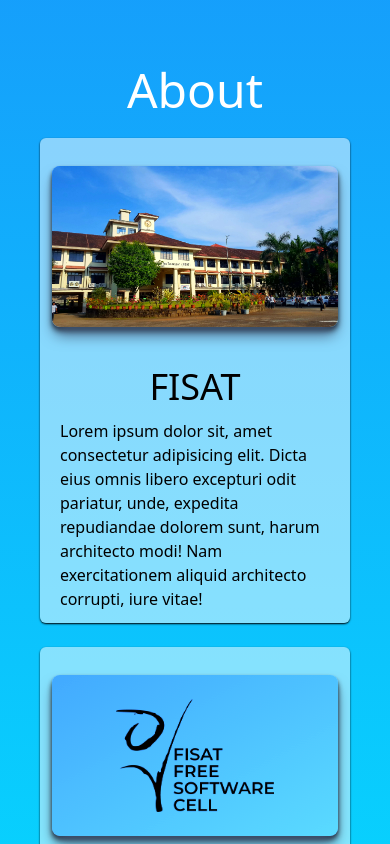
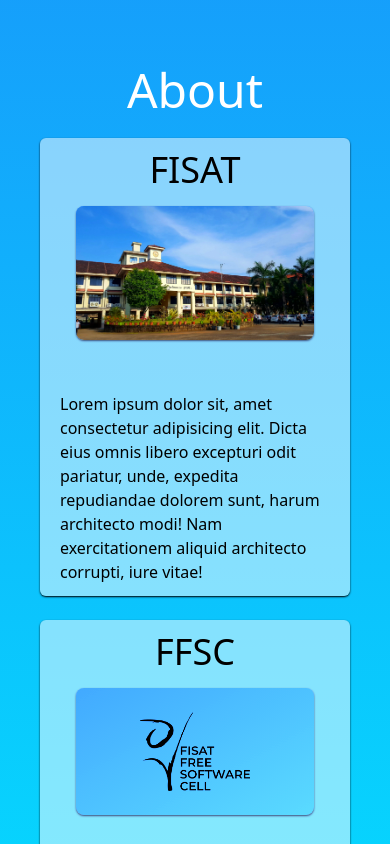
Before and after one commit to ICEFOSS/icefoss, a React (Create React App) app: page / in a window 390 px wide. Shown: the part 1060-1904 px from the top of the page. Built offline with nearby package versions, Linux system fonts and the light colour scheme.

Commit message:
changed layout in large screen

```diff
--- a/src/components/about.js
+++ b/src/components/about.js
@@ -25,13 +25,14 @@
 
 export function AboutEachSection(props) {
     return (
-        <div className='bg-opacity-50 bg-white shadow-sm shadow-black p-3 lg:p-10 rounded-md my-6 lg:m-6'>
-            <div className='text-black flex flex-wrap flex-col md:flex-row justify-center'>
-                <div className={`lg:w-5/12 mt-4 mb-10 w-fit from-blue-400 to-sky-300 bg-gradient-to-br bg-opacity-10 shadow-md shadow-black rounded-lg saturate-150 customname`}>
-                    <img className={`aspect-auto rounded-lg ${props.p} shadow-slate-600 shadow-lg h-full`} src={props.imgSrc} alt='photo' />
+        <div className='bg-opacity-50 bg-white shadow-sm shadow-black p-3 lg:p-10 rounded-md mt-6 lg:m-6'>
+            <div className='text-black flex flex-wrap flex-col md:flex-row justify-around w-full'>
+                <h3 className='text-4xl text-center lg:hidden block'>{props.title}</h3>
+                <div className={`xl:w-6/12 mt-4 mb-10 w-fit from-blue-400 to-sky-300 bg-gradient-to-br bg-opacity-10 shadow-sm shadow-blue-300 rounded-lg saturate-150 customname mx-6`}>
+                    <img className={`aspect-auto rounded-lg ${props.p} shadow-slate-600 shadow-sm h-full`} src={props.imgSrc} alt='photo' />
                 </div>
-                <div className='lg:w-6/12 items-center text-black lg:mx-3 flex flex-col justify-center'>
-                    <h3 className='text-4xl'>{props.title}</h3>
+                <div className='xl:w-5/12 items-center text-black lg:mx-3 flex flex-col justify-center'>
+                    <h3 className='text-4xl hidden lg:block'>{props.title}</h3>
                     <p className='mt-3 px-2 lg:text-center rounded-md bg-blend-saturation'>
                         {props.desc}
                     </p>
```
